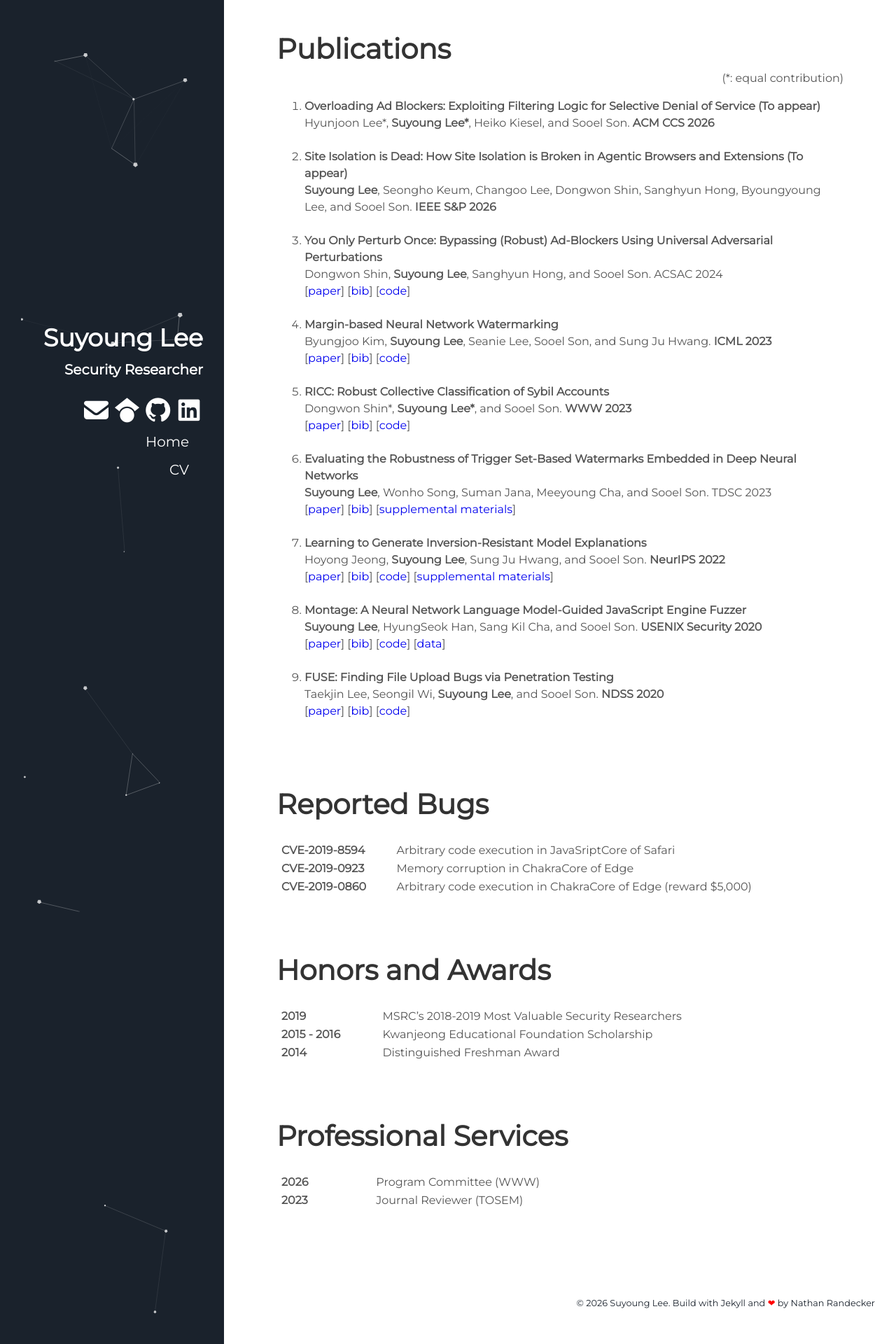
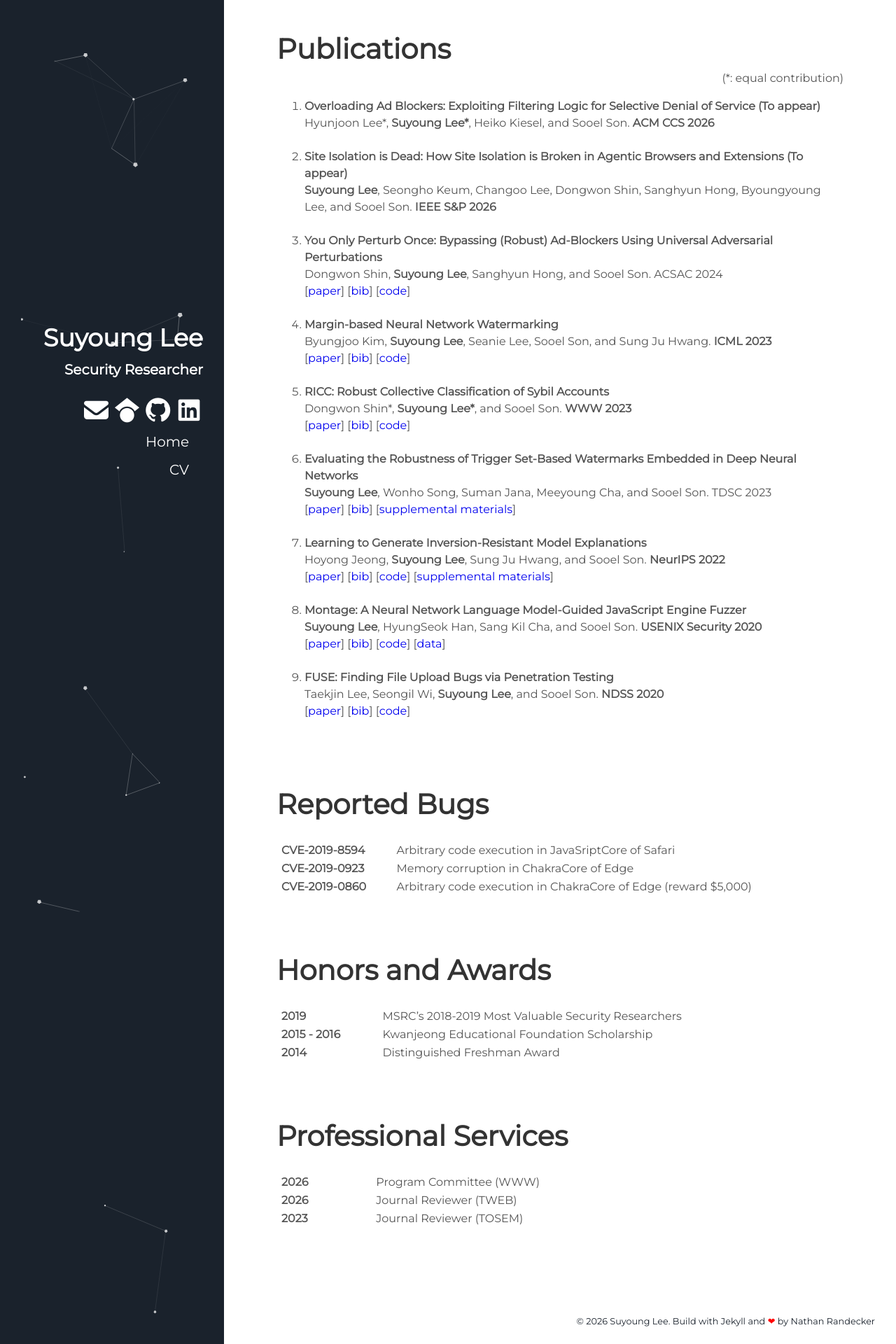
Before and after one commit to leeswimming/leeswimming.github.io, a Jekyll site: the page built from index.html, in a window 1280 px wide. Shown: the part 759-2679 px from the top of the page at 70% size. Built offline with Jekyll 4.4.1, drawn with Linux system fonts in a browser that asks for light colours; nearby versions of some CDN libraries.

Commit message:
Update services.yml

```diff
--- a/_data/services.yml
+++ b/_data/services.yml
@@ -1,5 +1,8 @@
 - year: 2026
   descr: Program Committee (WWW)
 
+- year: 2026
+  descr: Journal Reviewer (TWEB)
+
 - year: 2023
   descr: Journal Reviewer (TOSEM)
```
